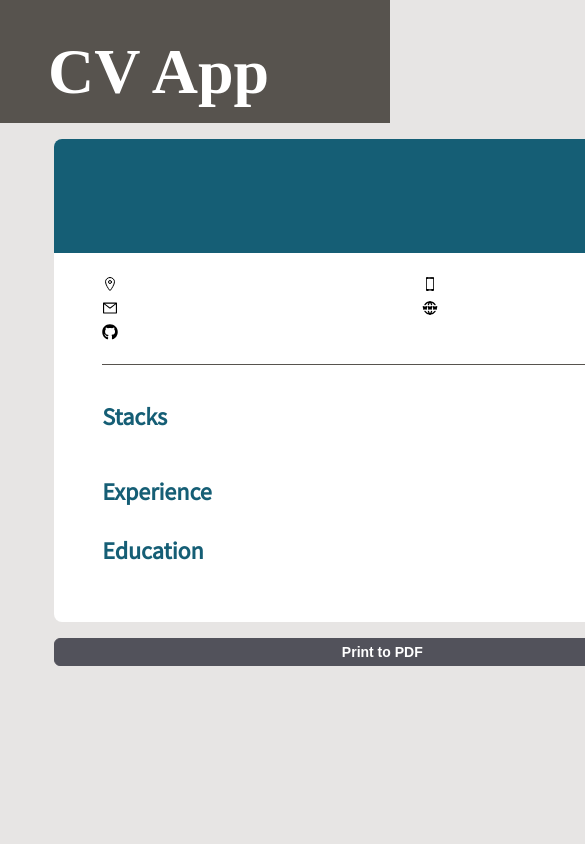
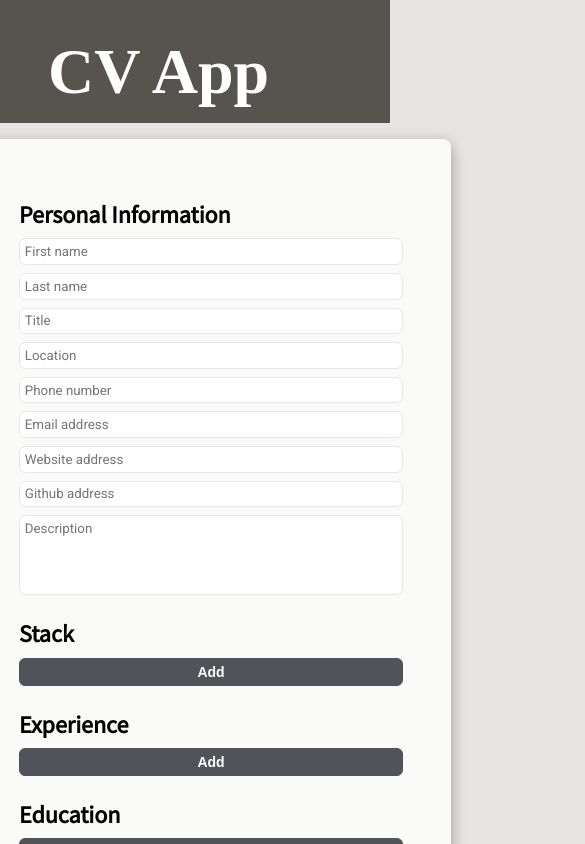
Before and after one commit to ev0clu/cv-application, a React (Create React App) app: page / in a window 390 px wide. Shown: the top 844 px of the page, 585 px wide, since content can reach past the window. Built offline with nearby package versions, Linux system fonts and the light colour scheme; a web font is replaced by a local one.

Commit message:
Layout format is updated

```diff
--- a/src/assets/styles/CVForm.css
+++ b/src/assets/styles/CVForm.css
@@ -52,9 +52,12 @@ h1 {
 .stack-group {
     display: flex;
     flex-direction: row;
-    flex: 1;
     align-items: center;
     gap: 0.5rem;
+}
+
+.input-stack {
+    flex: 1;
 }
 
 button {
--- a/src/assets/styles/CVPreview.css
+++ b/src/assets/styles/CVPreview.css
@@ -3,15 +3,13 @@
     flex-direction: column;
     gap: 1rem;
     height: max-content;
-    width: 210mm;
 }
 
 .preview {
     display: flex;
     flex-direction: column;
     background-color: white;
-    border-radius: 0.5rem;
-    overflow-wrap: break-word;
+    width: 210mm;
 }
 
 .preview-header {
@@ -22,8 +20,6 @@
     background-color: #155e75;
     color: white;
     padding: 3rem 3rem 1rem 3rem;
-    border-top-left-radius: 0.5rem;
-    border-top-right-radius: 0.5rem;
 }
 
 .preview-header h1 {
--- a/src/assets/styles/Main.css
+++ b/src/assets/styles/Main.css
@@ -5,3 +5,14 @@ main {
     gap: 5rem;
     font-family: 'Source Sans Pro', sans-serif;
 }
+
+@media (max-width: 1200px) {
+    main {
+        flex-direction: column;
+        align-items: center;
+    }
+
+    .preview-group {
+        max-width: 80%;
+    }
+}
```
